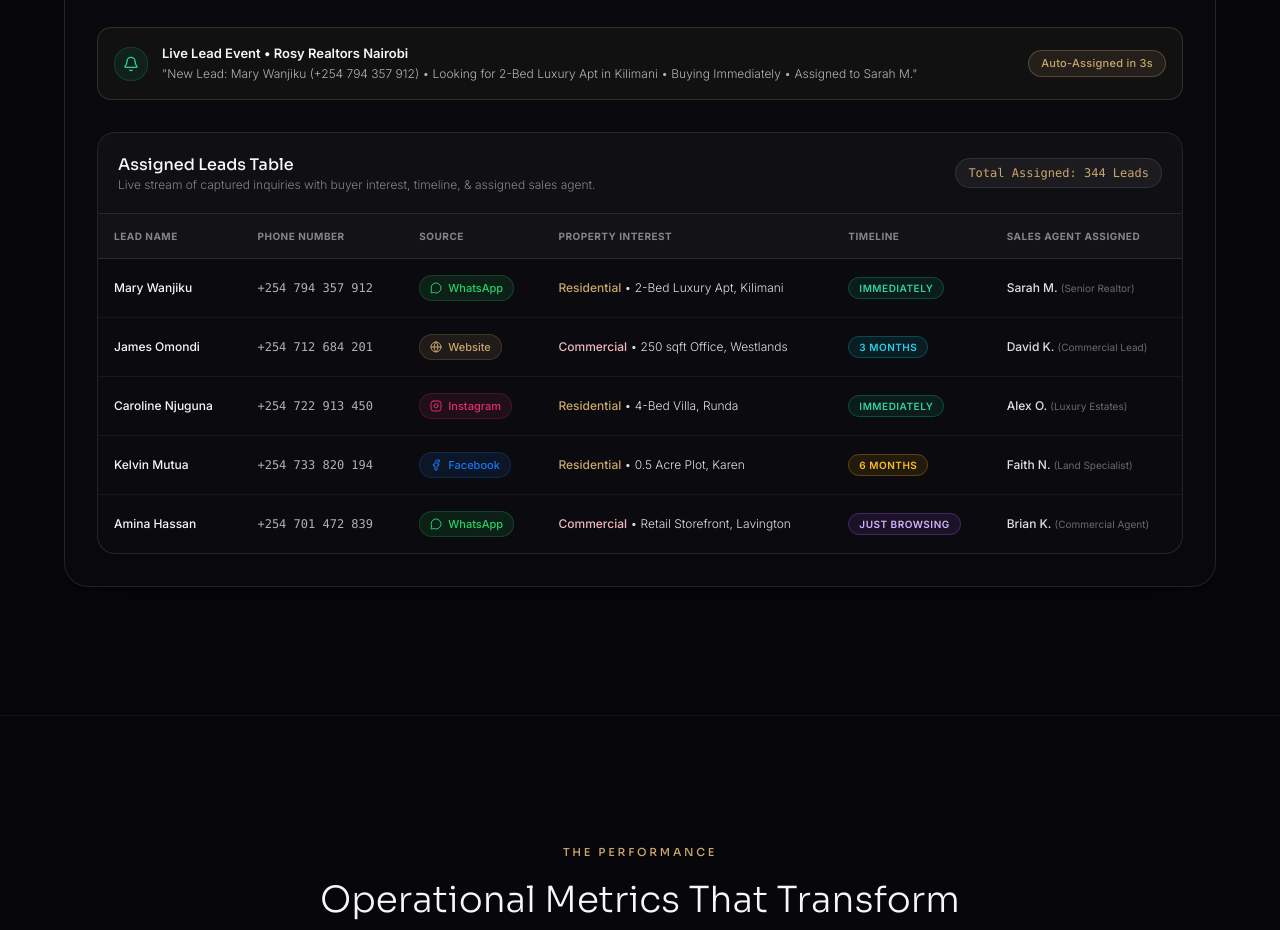
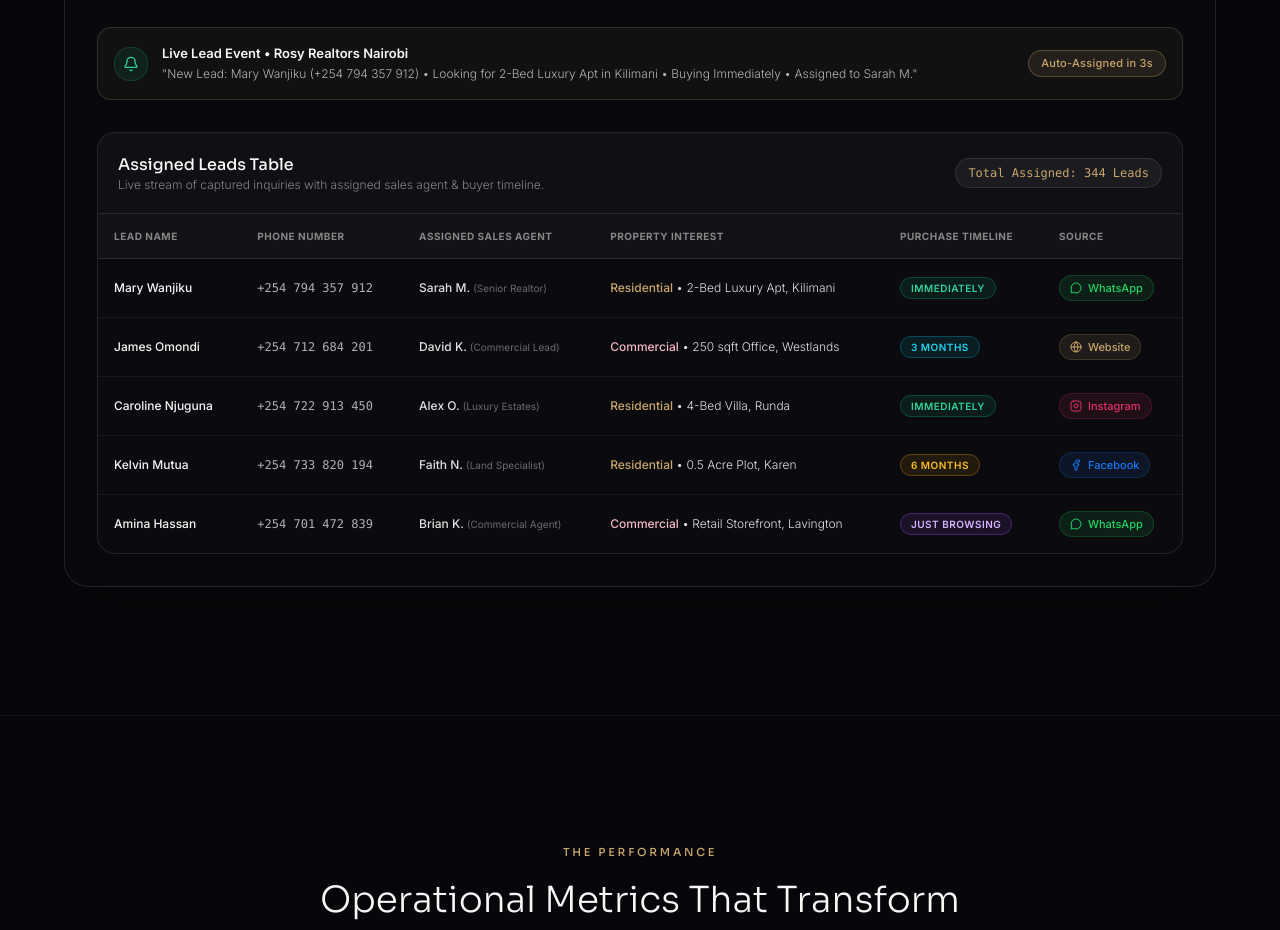
Before and after one commit to awuorcillah/cillah.dev-landing-page, a Next.js app: page / in a window 1280 px wide. Shown: the part 7220-8150 px from the top of the page. Built offline with nearby package versions, Linux system fonts and the light colour scheme; no server answers.

Commit message:
Reorder table columns: Lead Name, Phone, Assigned Agent, Property Interest, Purchase Timeline, Source Badge with mobile swipe optimization

```diff
--- a/app/page.tsx
+++ b/app/page.tsx
@@ -575,158 +575,163 @@ export default function HomePage() {
 
               {/* Leads Table Section */}
               <div className="border border-white/10 rounded-[18px] bg-white/[0.01] overflow-hidden">
-                <div className="p-5 border-b border-white/10 flex flex-col sm:flex-row sm:items-center justify-between gap-2 bg-white/[0.02]">
+                <div className="p-4 sm:p-5 border-b border-white/10 flex flex-col sm:flex-row sm:items-center justify-between gap-3 bg-white/[0.02]">
                   <div>
-                    <h4 className="font-heading font-medium text-[#F9F7F6] text-base">Assigned Leads Table</h4>
-                    <p className="text-xs text-[#F9F7F6]/50 font-light">Live stream of captured inquiries with buyer interest, timeline, & assigned sales agent.</p>
+                    <h4 className="font-heading font-medium text-[#F9F7F6] text-base flex items-center gap-2">
+                      Assigned Leads Table
+                      <span className="md:hidden text-[10px] text-[#C9A66B] bg-[#C9A66B]/10 px-2 py-0.5 rounded font-mono font-normal">
+                        Swipe &rarr;
+                      </span>
+                    </h4>
+                    <p className="text-xs text-[#F9F7F6]/50 font-light">Live stream of captured inquiries with assigned sales agent & buyer timeline.</p>
                   </div>
-                  <div className="text-xs text-[#C9A66B] bg-white/5 border border-white/10 px-3 py-1.5 rounded-lg font-mono">
+                  <div className="text-xs text-[#C9A66B] bg-white/5 border border-white/10 px-3 py-1.5 rounded-lg font-mono self-start sm:self-auto">
                     Total Assigned: 344 Leads
                   </div>
                 </div>
 
-                {/* Table Container */}
-                <div className="overflow-x-auto">
-                  <table className="w-full text-left text-xs font-sans">
+                {/* Mobile-Optimized Table Container */}
+                <div className="overflow-x-auto w-full scrollbar-thin">
+                  <table className="w-full min-w-[840px] text-left text-xs font-sans">
                     <thead>
                       <tr className="border-b border-white/10 bg-white/[0.03] text-[#F9F7F6]/50 uppercase tracking-wider text-[10px] font-medium">
-                        <th className="py-3.5 px-4">Lead Name</th>
-                        <th className="py-3.5 px-4">Phone Number</th>
-                        <th className="py-3.5 px-4">Source</th>
-                        <th className="py-3.5 px-4">Property Interest</th>
-                        <th className="py-3.5 px-4">Timeline</th>
-                        <th className="py-3.5 px-4">Sales Agent Assigned</th>
+                        <th className="py-3.5 px-4 whitespace-nowrap">Lead Name</th>
+                        <th className="py-3.5 px-4 whitespace-nowrap">Phone Number</th>
+                        <th className="py-3.5 px-4 whitespace-nowrap">Assigned Sales Agent</th>
+                        <th className="py-3.5 px-4 whitespace-nowrap">Property Interest</th>
+                        <th className="py-3.5 px-4 whitespace-nowrap">Purchase Timeline</th>
+                        <th className="py-3.5 px-4 whitespace-nowrap">Source</th>
                       </tr>
                     </thead>
                     <tbody className="divide-y divide-white/5 text-[#F9F7F6]/85">
 
                       {/* Row 1 */}
                       <tr className="hover:bg-white/[0.02] transition-colors">
-                        <td className="py-4 px-4 font-medium text-[#F9F7F6]">
+                        <td className="py-4 px-4 font-medium text-[#F9F7F6] whitespace-nowrap">
                           Mary Wanjiku
                         </td>
-                        <td className="py-4 px-4 font-mono text-[#F9F7F6]/70">
+                        <td className="py-4 px-4 font-mono text-[#F9F7F6]/70 whitespace-nowrap">
                           +254 794 357 912
                         </td>
-                        <td className="py-4 px-4">
-                          <span className="inline-flex items-center gap-1.5 px-2.5 py-1 rounded-full bg-[#25D366]/10 text-[#25D366] border border-[#25D366]/20 text-[11px] font-medium">
-                            <MessageCircle className="h-3 w-3" /> WhatsApp
-                          </span>
+                        <td className="py-4 px-4 font-medium text-[#F9F7F6]/90 whitespace-nowrap">
+                          Sarah M. <span className="text-[10px] text-[#F9F7F6]/40 font-normal">(Senior Realtor)</span>
                         </td>
-                        <td className="py-4 px-4 font-light text-[#F9F7F6]/90">
+                        <td className="py-4 px-4 font-light text-[#F9F7F6]/90 whitespace-nowrap">
                           <span className="text-[#C9A66B] font-medium">Residential</span> &bull; 2-Bed Luxury Apt, Kilimani
                         </td>
-                        <td className="py-4 px-4">
+                        <td className="py-4 px-4 whitespace-nowrap">
                           <span className="px-2.5 py-1 rounded-full bg-emerald-500/10 text-emerald-400 border border-emerald-500/30 text-[10px] font-semibold uppercase tracking-wider">
                             Immediately
                           </span>
                         </td>
-                        <td className="py-4 px-4 font-medium text-[#F9F7F6]/90">
-                          Sarah M. <span className="text-[10px] text-[#F9F7F6]/40 font-normal">(Senior Realtor)</span>
+                        <td className="py-4 px-4 whitespace-nowrap">
+                          <span className="inline-flex items-center gap-1.5 px-2.5 py-1 rounded-full bg-[#25D366]/10 text-[#25D366] border border-[#25D366]/20 text-[11px] font-medium">
+                            <MessageCircle className="h-3 w-3" /> WhatsApp
+                          </span>
                         </td>
                       </tr>
 
                       {/* Row 2 */}
                       <tr className="hover:bg-white/[0.02] transition-colors">
-                        <td className="py-4 px-4 font-medium text-[#F9F7F6]">
+                        <td className="py-4 px-4 font-medium text-[#F9F7F6] whitespace-nowrap">
                           James Omondi
                         </td>
-                        <td className="py-4 px-4 font-mono text-[#F9F7F6]/70">
+                        <td className="py-4 px-4 font-mono text-[#F9F7F6]/70 whitespace-nowrap">
                           +254 712 684 201
                         </td>
-                        <td className="py-4 px-4">
-                          <span className="inline-flex items-center gap-1.5 px-2.5 py-1 rounded-full bg-[#C9A66B]/10 text-[#C9A66B] border border-[#C9A66B]/20 text-[11px] font-medium">
-                            <Globe className="h-3 w-3" /> Website
-                          </span>
+                        <td className="py-4 px-4 font-medium text-[#F9F7F6]/90 whitespace-nowrap">
+                          David K. <span className="text-[10px] text-[#F9F7F6]/40 font-normal">(Commercial Lead)</span>
                         </td>
-                        <td className="py-4 px-4 font-light text-[#F9F7F6]/90">
+                        <td className="py-4 px-4 font-light text-[#F9F7F6]/90 whitespace-nowrap">
                           <span className="text-[#F2B6C1] font-medium">Commercial</span> &bull; 250 sqft Office, Westlands
                         </td>
-                        <td className="py-4 px-4">
+                        <td className="py-4 px-4 whitespace-nowrap">
                           <span className="px-2.5 py-1 rounded-full bg-cyan-500/10 text-cyan-400 border border-cyan-500/30 text-[10px] font-semibold uppercase tracking-wider">
                             3 Months
                           </span>
                         </td>
-                        <td className="py-4 px-4 font-medium text-[#F9F7F6]/90">
-                          David K. <span className="text-[10px] text-[#F9F7F6]/40 font-normal">(Commercial Lead)</span>
+                        <td className="py-4 px-4 whitespace-nowrap">
+                          <span className="inline-flex items-center gap-1.5 px-2.5 py-1 rounded-full bg-[#C9A66B]/10 text-[#C9A66B] border border-[#C9A66B]/20 text-[11px] font-medium">
+                            <Globe className="h-3 w-3" /> Website
+                          </span>
                         </td>
                       </tr>
 
                       {/* Row 3 */}
                       <tr className="hover:bg-white/[0.02] transition-colors">
-                        <td className="py-4 px-4 font-medium text-[#F9F7F6]">
+                        <td className="py-4 px-4 font-medium text-[#F9F7F6] whitespace-nowrap">
                           Caroline Njuguna
                         </td>
-                        <td className="py-4 px-4 font-mono text-[#F9F7F6]/70">
+                        <td className="py-4 px-4 font-mono text-[#F9F7F6]/70 whitespace-nowrap">
                           +254 722 913 450
                         </td>
-                        <td className="py-4 px-4">
-                          <span className="inline-flex items-center gap-1.5 px-2.5 py-1 rounded-full bg-[#E1306C]/10 text-[#E1306C] border border-[#E1306C]/20 text-[11px] font-medium">
-                            <Instagram className="h-3 w-3" /> Instagram
-                          </span>
+                        <td className="py-4 px-4 font-medium text-[#F9F7F6]/90 whitespace-nowrap">
+                          Alex O. <span className="text-[10px] text-[#F9F7F6]/40 font-normal">(Luxury Estates)</span>
                         </td>
-                        <td className="py-4 px-4 font-light text-[#F9F7F6]/90">
+                        <td className="py-4 px-4 font-light text-[#F9F7F6]/90 whitespace-nowrap">
                           <span className="text-[#C9A66B] font-medium">Residential</span> &bull; 4-Bed Villa, Runda
                         </td>
-                        <td className="py-4 px-4">
+                        <td className="py-4 px-4 whitespace-nowrap">
                           <span className="px-2.5 py-1 rounded-full bg-emerald-500/10 text-emerald-400 border border-emerald-500/30 text-[10px] font-semibold uppercase tracking-wider">
                             Immediately
                           </span>
                         </td>
-                        <td className="py-4 px-4 font-medium text-[#F9F7F6]/90">
-                          Alex O. <span className="text-[10px] text-[#F9F7F6]/40 font-normal">(Luxury Estates)</span>
+                        <td className="py-4 px-4 whitespace-nowrap">
+                          <span className="inline-flex items-center gap-1.5 px-2.5 py-1 rounded-full bg-[#E1306C]/10 text-[#E1306C] border border-[#E1306C]/20 text-[11px] font-medium">
+                            <Instagram className="h-3 w-3" /> Instagram
+                          </span>
                         </td>
                       </tr>
 
                       {/* Row 4 */}
                       <tr className="hover:bg-white/[0.02] transition-colors">
-                        <td className="py-4 px-4 font-medium text-[#F9F7F6]">
+                        <td className="py-4 px-4 font-medium text-[#F9F7F6] whitespace-nowrap">
                           Kelvin Mutua
                         </td>
-                        <td className="py-4 px-4 font-mono text-[#F9F7F6]/70">
+                        <td className="py-4 px-4 font-mono text-[#F9F7F6]/70 whitespace-nowrap">
                           +254 733 820 194
                         </td>
-                        <td className="py-4 px-4">
-                          <span className="inline-flex items-center gap-1.5 px-2.5 py-1 rounded-full bg-[#1877F2]/10 text-[#1877F2] border border-[#1877F2]/20 text-[11px] font-medium">
-                            <Facebook className="h-3 w-3" /> Facebook
-                          </span>
+                        <td className="py-4 px-4 font-medium text-[#F9F7F6]/90 whitespace-nowrap">
+                          Faith N. <span className="text-[10px] text-[#F9F7F6]/40 font-normal">(Land Specialist)</span>
                         </td>
-                        <td className="py-4 px-4 font-light text-[#F9F7F6]/90">
+                        <td className="py-4 px-4 font-light text-[#F9F7F6]/90 whitespace-nowrap">
                           <span className="text-[#C9A66B] font-medium">Residential</span> &bull; 0.5 Acre Plot, Karen
                         </td>
-                        <td className="py-4 px-4">
+                        <td className="py-4 px-4 whitespace-nowrap">
                           <span className="px-2.5 py-1 rounded-full bg-amber-500/10 text-amber-400 border border-amber-500/30 text-[10px] font-semibold uppercase tracking-wider">
                             6 Months
                           </span>
                         </td>
-                        <td className="py-4 px-4 font-medium text-[#F9F7F6]/90">
-                          Faith N. <span className="text-[10px] text-[#F9F7F6]/40 font-normal">(Land Specialist)</span>
+                        <td className="py-4 px-4 whitespace-nowrap">
+                          <span className="inline-flex items-center gap-1.5 px-2.5 py-1 rounded-full bg-[#1877F2]/10 text-[#1877F2] border border-[#1877F2]/20 text-[11px] font-medium">
+                            <Facebook className="h-3 w-3" /> Facebook
+                          </span>
                         </td>
                       </tr>
 
                       {/* Row 5 */}
                       <tr className="hover:bg-white/[0.02] transition-colors">
-                        <td className="py-4 px-4 font-medium text-[#F9F7F6]">
+                        <td className="py-4 px-4 font-medium text-[#F9F7F6] whitespace-nowrap">
                           Amina Hassan
                         </td>
-                        <td className="py-4 px-4 font-mono text-[#F9F7F6]/70">
+                        <td className="py-4 px-4 font-mono text-[#F9F7F6]/70 whitespace-nowrap">
                           +254 701 472 839
                         </td>
-                        <td className="py-4 px-4">
-                          <span className="inline-flex items-center gap-1.5 px-2.5 py-1 rounded-full bg-[#25D366]/10 text-[#25D366] border border-[#25D366]/20 text-[11px] font-medium">
-                            <MessageCircle className="h-3 w-3" /> WhatsApp
-                          </span>
+                        <td className="py-4 px-4 font-medium text-[#F9F7F6]/90 whitespace-nowrap">
+                          Brian K. <span className="text-[10px] text-[#F9F7F6]/40 font-normal">(Commercial Agent)</span>
                         </td>
-                        <td className="py-4 px-4 font-light text-[#F9F7F6]/90">
+                        <td className="py-4 px-4 font-light text-[#F9F7F6]/90 whitespace-nowrap">
                           <span className="text-[#F2B6C1] font-medium">Commercial</span> &bull; Retail Storefront, Lavington
                         </td>
-                        <td className="py-4 px-4">
+                        <td className="py-4 px-4 whitespace-nowrap">
                           <span className="px-2.5 py-1 rounded-full bg-purple-500/10 text-purple-300 border border-purple-500/30 text-[10px] font-semibold uppercase tracking-wider">
                             Just Browsing
                           </span>
                         </td>
-                        <td className="py-4 px-4 font-medium text-[#F9F7F6]/90">
-                          Brian K. <span className="text-[10px] text-[#F9F7F6]/40 font-normal">(Commercial Agent)</span>
+                        <td className="py-4 px-4 whitespace-nowrap">
+                          <span className="inline-flex items-center gap-1.5 px-2.5 py-1 rounded-full bg-[#25D366]/10 text-[#25D366] border border-[#25D366]/20 text-[11px] font-medium">
+                            <MessageCircle className="h-3 w-3" /> WhatsApp
+                          </span>
                         </td>
                       </tr>
 
```
